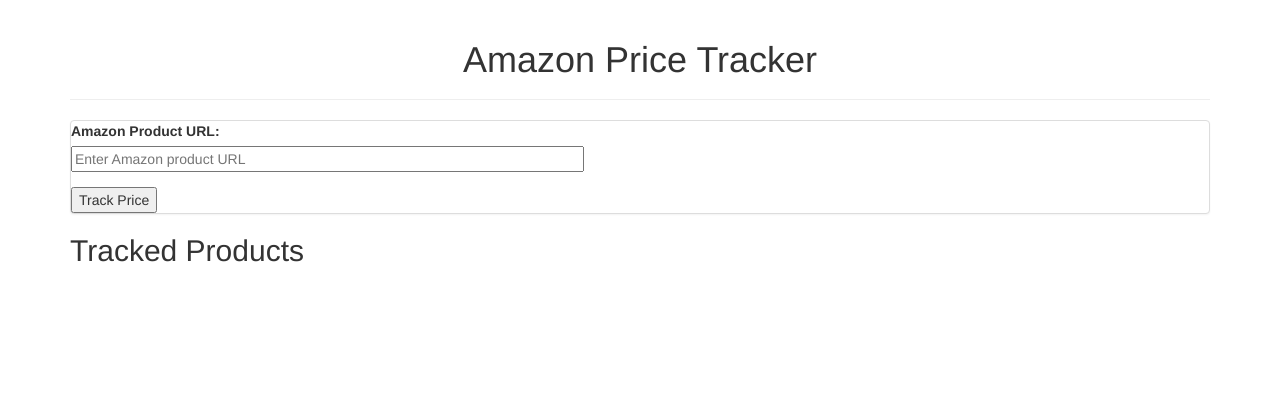
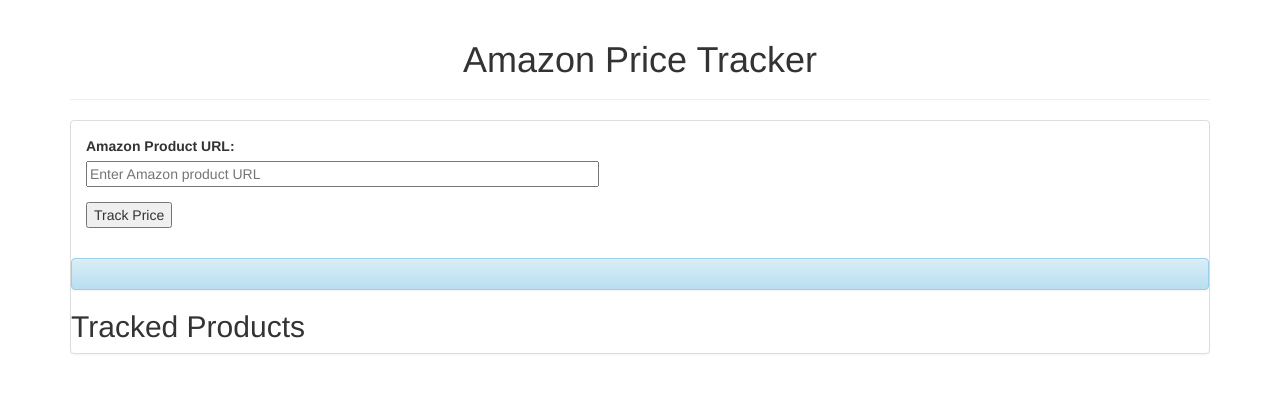
Before and after one commit to AaqilSh/AmazPrice, a Flask app: page / in a window 1280 px wide. Shown: the top 393 px of the page. Run offline with Flask 3, Linux system fonts and the light colour scheme.

Commit message:
Message style

```diff
--- a/templates/index.html
+++ b/templates/index.html
@@ -25,6 +25,7 @@
         <h1>Amazon Price Tracker</h1>
       </div>
       <div class="panel panel-default">
+        <div class="panel-body">
         <form method="POST">
           <div class="form-group">
             <label for="url">Amazon Product URL:</label><br />
@@ -41,8 +42,9 @@
           <button type="submit">Track Price</button>
         </form>
       </div>
-
+      <div class="alert alert-info text-center" style="margin-top: 15px;">
       <p>{{ message }}</p>
+    </div>
 
       <h2>Tracked Products</h2>
       <ul>
```
